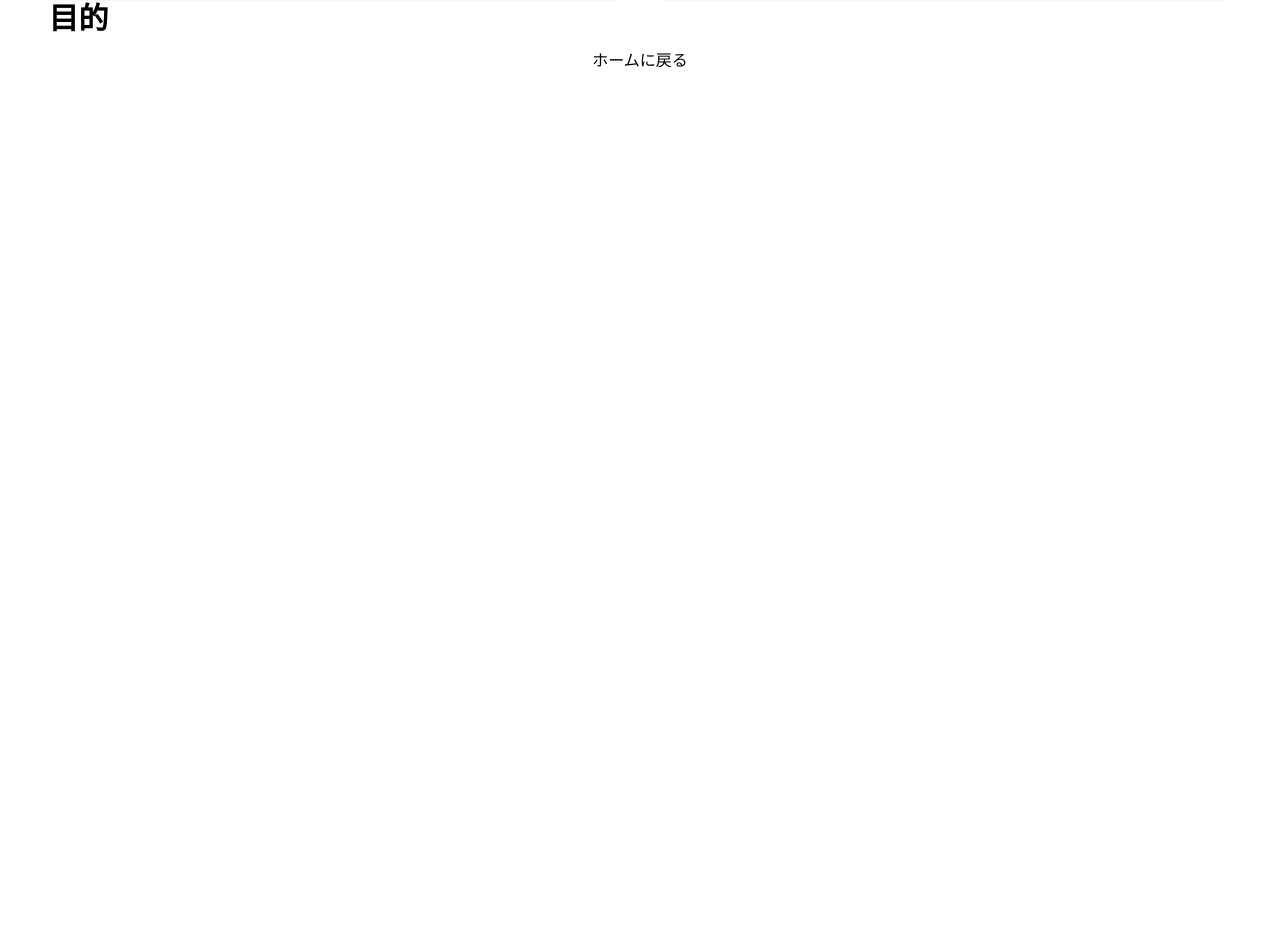
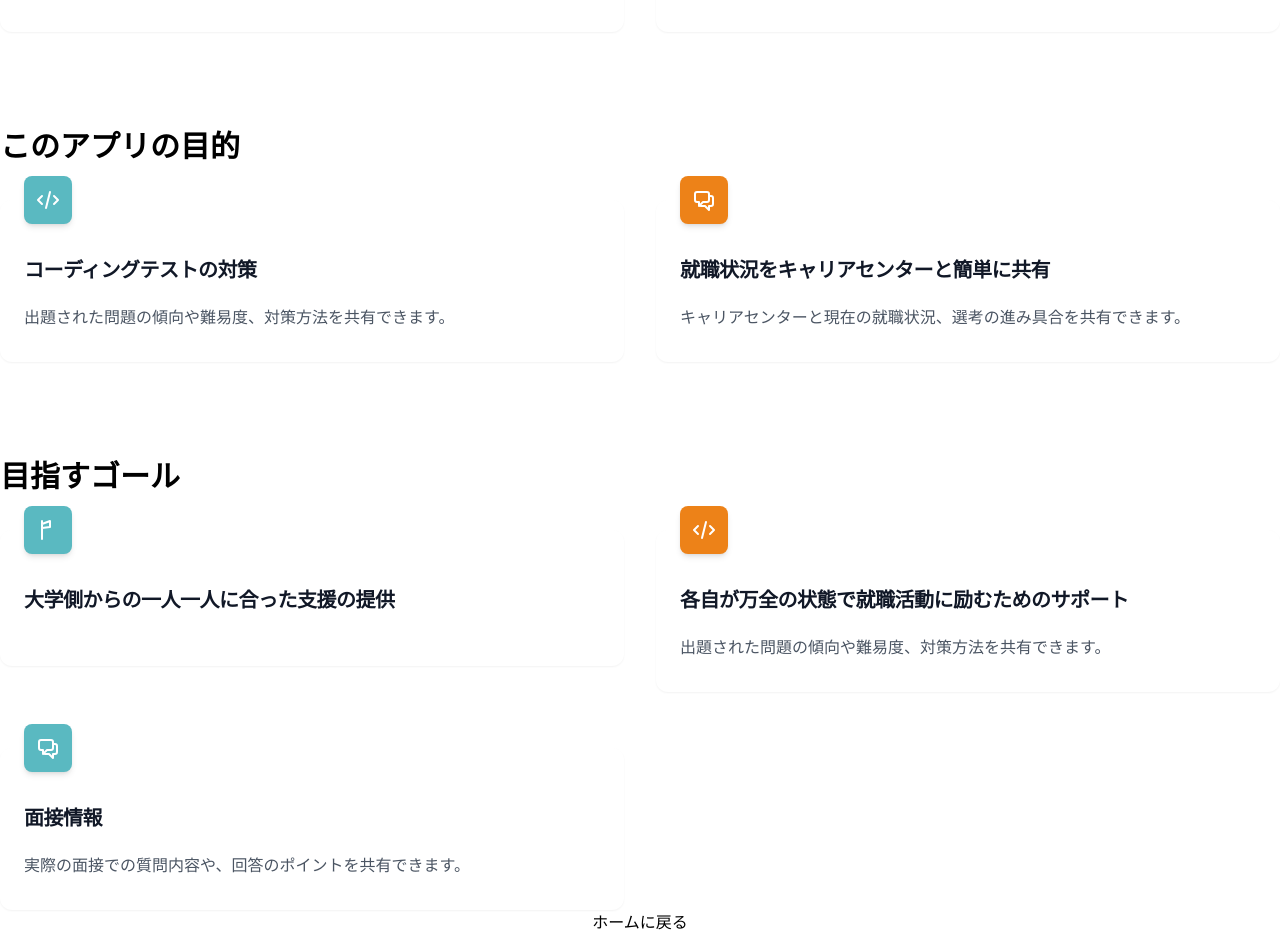
Before and after one commit to FrohleinYoshie/KPU_Syuukatu, a Next.js app in the folder syukatu/: page /about in a window 1280 px wide. Shown: the part 792-1726 px from the top of the page. Before the commit the page ends 864 px from the top, so only its background shows below. Built offline with nearby package versions, Linux system fonts and the light colour scheme.

Commit message:
画面修正+文字の追加

```diff
--- a/syukatu/app/about/page.tsx
+++ b/syukatu/app/about/page.tsx
@@ -31,14 +31,12 @@ export default function AboutPage() {
       <div className='pt-[200px] w-full'>
         <div className='space-y-6'>
 
-          <h1 className="text-3xl font-bold mb-3">
-
-          </h1>
-          <p className="text-lg mb-8">このアプリでは以下のことが行えます。</p>
+          <h1 className="text-3xl font-bold mb-3">このアプリは、本大学の学生向けに 「就職活動を効率化」 するための情報共有プラットフォームです。</h1>
         </div>
       </div>
-      <h1 className="text-3xl font-bold mb-3"　>主な機能</h1>
       <div className="mt-24">
+
+        <h1 className="text-3xl font-bold mb-3"　>主な機能</h1>
             <div className="grid grid-cols-3 gap-8 sm:grid-cols-2 lg:grid-cols-2">
               {[
                 {
@@ -115,7 +113,129 @@ export default function AboutPage() {
             </div>
           </div>
 
-      <h1 className="text-3xl font-bold mb-3"　>目的</h1>
+        <div className='mt-24'>
+          <h1 className="text-3xl font-bold mb-3"　>このアプリの目的</h1>
+              <div className="grid grid-cols-3 gap-8 sm:grid-cols-2 lg:grid-cols-2">
+              {[
+                {
+                  title: "コーディングテストの対策",
+                  description: "出題された問題の傾向や難易度、対策方法を共有できます。",
+                  icon: (
+                    <path
+                      strokeLinecap="round"
+                      strokeLinejoin="round"
+                      strokeWidth={2}
+                      d="M10 20l4-16m4 4l4 4-4 4M6 16l-4-4 4-4"
+                    />
+                  )
+                },
+                {
+                  title: "就職状況をキャリアセンターと簡単に共有",
+                  description: "キャリアセンターと現在の就職状況、選考の進み具合を共有できます。",
+                  icon: (
+                    <path
+                      strokeLinecap="round"
+                      strokeLinejoin="round"
+                      strokeWidth={2}
+                      d="M17 8h2a2 2 0 012 2v6a2 2 0 01-2 2h-2v4l-4-4H9a1.994 1.994 0 01-1.414-.586m0 0L11 14h4a2 2 0 002-2V6a2 2 0 00-2-2H5a2 2 0 00-2 2v6a2 2 0 002 2h2v4l.586-.586z"
+                    />
+                  )
+                }
+              ].map((feature, index) => (
+                <div key={index} className="feature-card pt-6">
+                  <div className="flow-root bg-white rounded-xl px-6 pb-8 shadow-sm">
+                    <div className="-mt-6">
+                      <div className="inline-flex items-center justify-center p-3 rounded-lg shadow-md"
+                        style={{
+                          background: index % 2 === 0 ? '#5AB9C1' : '#ed8218'
+                        }}
+                      >
+                        <svg className="h-6 w-6 text-white" fill="none" viewBox="0 0 24 24" stroke="currentColor">
+                          {feature.icon}
+                        </svg>
+                      </div>
+                      <h3 className="mt-8 text-xl font-semibold text-gray-900 tracking-tight">
+                        {feature.title}
+                      </h3>
+                      <p className="mt-5 text-base text-gray-600 leading-relaxed">
+                        {feature.description}
+                      </p>
+                    </div>
+                  </div>
+                </div>
+              ))}
+            </div>
+        </div>
+        <div className='mt-24'>
+          <h1 className="text-3xl font-bold mb-3"　>目指すゴール</h1>
+              <div className="grid grid-cols-3 gap-8 sm:grid-cols-2 lg:grid-cols-2">
+              {[
+                {
+                  title: "大学側からの一人一人に合った支援の提供",
+                  // description: "新設大学であり、就活情報が不足しがちであるためこれを補う",
+                  icon: (
+                    <path
+                      xmlns="http://www.w3.org/2000/svg"
+                      viewBox="0 0 24 24"
+                      fill="none"
+                      stroke="currentColor"
+                      strokeWidth={2}
+                      strokeLinecap="round"
+                      strokeLinejoin="round"
+                      className="w-6 h-6"
+                      d="M6 3v18M6 6l8-3v6L6 10"
+                    />
+                  )
+                },
+                {
+                  title: "各自が万全の状態で就職活動に励むためのサポート",
+                  description: "出題された問題の傾向や難易度、対策方法を共有できます。",
+                  icon: (
+                    <path
+                      strokeLinecap="round"
+                      strokeLinejoin="round"
+                      strokeWidth={2}
+                      d="M10 20l4-16m4 4l4 4-4 4M6 16l-4-4 4-4"
+                    />
+                  )
+                },
+                {
+                  title: "面接情報",
+                  description: "実際の面接での質問内容や、回答のポイントを共有できます。",
+                  icon: (
+                    <path
+                      strokeLinecap="round"
+                      strokeLinejoin="round"
+                      strokeWidth={2}
+                      d="M17 8h2a2 2 0 012 2v6a2 2 0 01-2 2h-2v4l-4-4H9a1.994 1.994 0 01-1.414-.586m0 0L11 14h4a2 2 0 002-2V6a2 2 0 00-2-2H5a2 2 0 00-2 2v6a2 2 0 002 2h2v4l.586-.586z"
+                    />
+                  )
+                }
+              ].map((feature, index) => (
+                <div key={index} className="feature-card pt-6">
+                  <div className="flow-root bg-white rounded-xl px-6 pb-8 shadow-sm">
+                    <div className="-mt-6">
+                      <div className="inline-flex items-center justify-center p-3 rounded-lg shadow-md"
+                        style={{
+                          background: index % 2 === 0 ? '#5AB9C1' : '#ed8218'
+                        }}
+                      >
+                        <svg className="h-6 w-6 text-white" fill="none" viewBox="0 0 24 24" stroke="currentColor">
+                          {feature.icon}
+                        </svg>
+                      </div>
+                      <h3 className="mt-8 text-xl font-semibold text-gray-900 tracking-tight">
+                        {feature.title}
+                      </h3>
+                      <p className="mt-5 text-base text-gray-600 leading-relaxed">
+                        {feature.description}
+                      </p>
+                    </div>
+                  </div>
+                </div>
+              ))}
+            </div>
+        </div>
       {/* ホームページへ戻るリンク */}
 
       </main>
```
